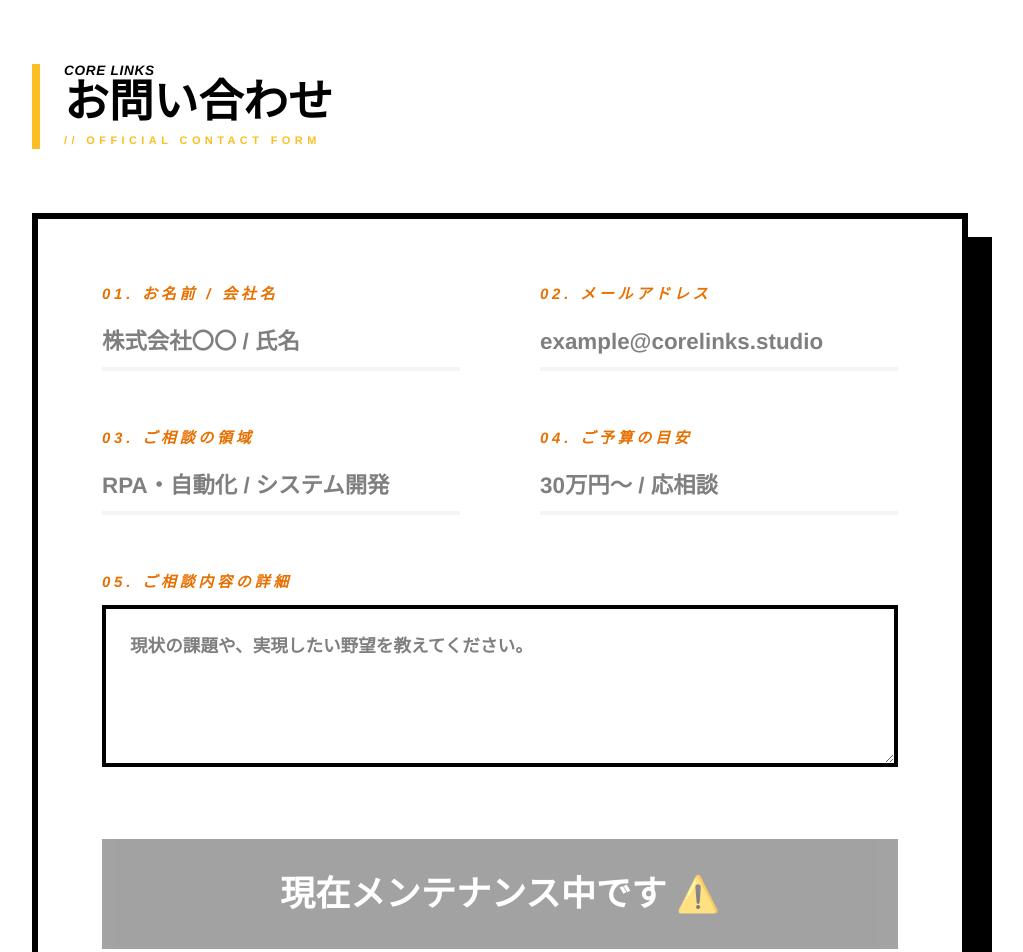
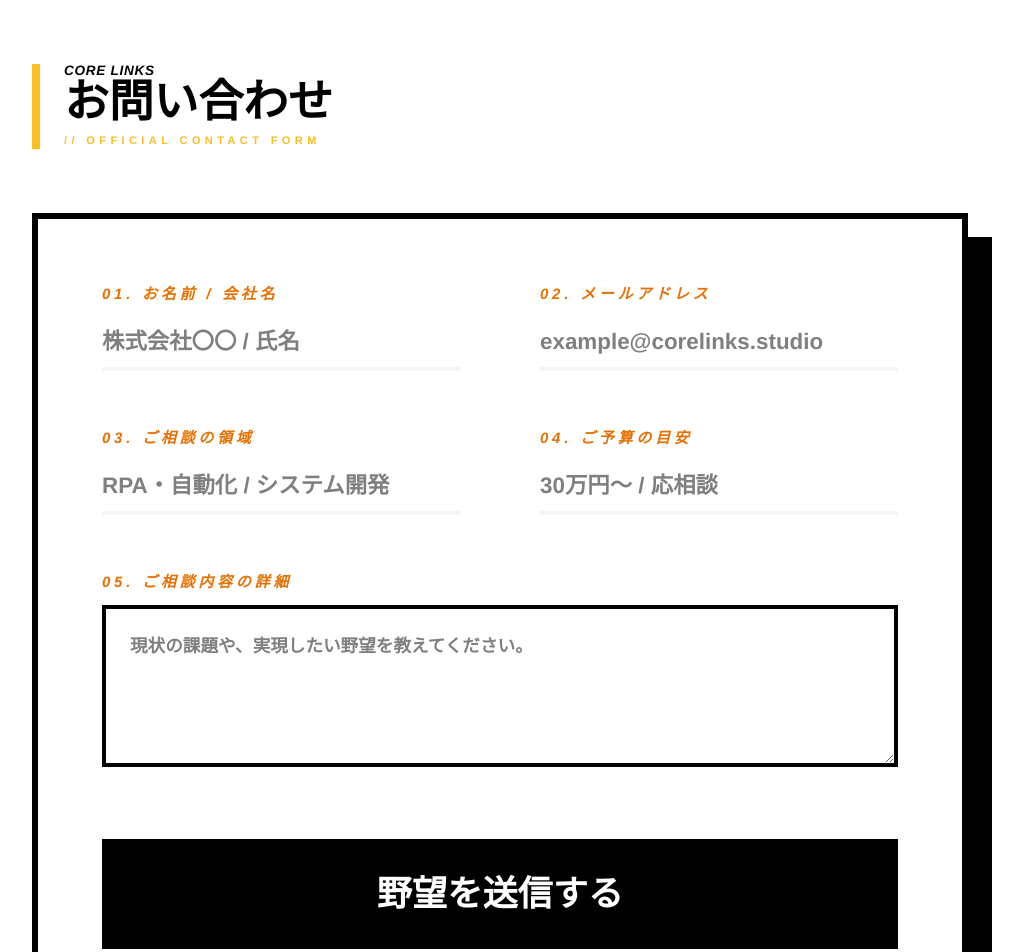
Before and after one commit to oppohone011-ux/core_links_hp, a Next.js app: page /contact in a window 1280 px wide. Shown: the top 952 px of the page, without its empty margins (140-1163 px from the left). Built offline with nearby package versions, Linux system fonts and the light colour scheme.

Commit message:
feat: お問い合わせフォームとAI門番機能の実装

```diff
--- a/src/app/contact/page.tsx
+++ b/src/app/contact/page.tsx
@@ -1,7 +1,66 @@
 "use client";
+import { useState } from "react";
 import styles from "./Contact.module.css";
 
 export default function ContactForm() {
+  const [isSubmitting, setIsSubmitting] = useState(false);
+  const [isSent, setIsSent] = useState(false);
+
+  // 送信処理
+  const handleSubmit = async (e: React.FormEvent<HTMLFormElement>) => {
+    e.preventDefault();
+    setIsSubmitting(true);
+
+    const formData = new FormData(e.currentTarget);
+    const data = {
+      name: formData.get("name"),
+      email: formData.get("email"),
+      domain: formData.get("domain"),
+      budget: formData.get("budget"),
+      detail: formData.get("detail"),
+    };
+
+    try {
+      // 🚀 本物のAPI（route.ts）を呼び出す
+      const res = await fetch('/api/contact', {
+        method: 'POST',
+        headers: {
+          'Content-Type': 'application/json',
+        },
+        body: JSON.stringify(data),
+      });
+
+      if (!res.ok) {
+        throw new Error('API送信エラー');
+      }
+
+      setIsSent(true);
+    } catch (error) {
+      console.error("送信エラー:", error);
+      alert("AI門番への通信に失敗しました。時間をおいて再度お試しください。");
+    } finally {
+      setIsSubmitting(false);
+    }
+  };
+
+  if (isSent) {
+    return (
+      <div className={styles.container}>
+        <div className={styles.formCard} style={{ textAlign: "center", padding: "8rem 2rem" }}>
+          <h2 className={styles.mainTitle}>送信完了</h2>
+          <p className={styles.subTitle}>// MISSION RECEIVED</p>
+          <p style={{ fontWeight: 900, marginTop: "2rem" }}>
+            AI門番が内容を確認しました。<br />
+            あなたの「野望」は、現在運営チームに共有されています。
+          </p>
+          <div className={styles.homeBackWrapper}>
+            <a href="/" className={styles.homeBackBtn}>← ホームへ戻る</a>
+          </div>
+        </div>
+      </div>
+    );
+  }
+
   return (
     <div className={styles.container}>
       <div className={styles.messageBox}>
@@ -10,48 +69,53 @@ export default function ContactForm() {
         <p className={styles.subTitle}>// OFFICIAL CONTACT FORM</p>
       </div>
 
-      <form className={styles.formCard} onSubmit={(e) => e.preventDefault()}>
+      <form className={styles.formCard} onSubmit={handleSubmit}>
         <div className={styles.fieldGroup}>
           <label className={styles.label}>01. お名前 / 会社名</label>
-          <input type="text" className={styles.input} placeholder="株式会社〇〇 / 氏名" />
+          <input name="name" type="text" className={styles.input} placeholder="株式会社〇〇 / 氏名" required />
         </div>
 
         <div className={styles.fieldGroup}>
           <label className={styles.label}>02. メールアドレス</label>
-          <input type="email" className={styles.input} placeholder="example@corelinks.studio" />
+          <input name="email" type="email" className={styles.input} placeholder="example@corelinks.studio" required />
         </div>
 
         <div className={styles.fieldGroup}>
           <label className={styles.label}>03. ご相談の領域</label>
-          <input type="text" className={styles.input} placeholder="RPA・自動化 / システム開発" />
+          <input name="domain" type="text" className={styles.input} placeholder="RPA・自動化 / システム開発" />
         </div>
 
         <div className={styles.fieldGroup}>
           <label className={styles.label}>04. ご予算の目安</label>
-          <input type="text" className={styles.input} placeholder="30万円〜 / 応相談" />
+          <input name="budget" type="text" className={styles.input} placeholder="30万円〜 / 応相談" />
         </div>
 
         <div className={`${styles.fieldGroup} ${styles.fullWidth}`}>
           <label className={styles.label}>05. ご相談内容の詳細</label>
-          <textarea rows={4} className={styles.textarea} placeholder="現状の課題や、実現したい野望を教えてください。" />
+          <textarea name="detail" rows={4} className={styles.textarea} placeholder="現状の課題や、実現したい野望を教えてください。" required />
         </div>
 
-        {/* メンテナンス中のため送信ボタンを無効化 */}
-        <button type="button" disabled className={styles.submitBtn}>
-          <div className={styles.submitBtnBg} />
-          <span className={styles.submitBtnText}>現在メンテナンス中です ⚠️</span>
+        <button
+          type="submit"
+          disabled={isSubmitting}
+          className={styles.submitBtn}
+          style={{
+            backgroundColor: isSubmitting ? "#666" : "#000",
+            cursor: isSubmitting ? "not-allowed" : "pointer",
+            opacity: 1
+          }}
+        >
+          <div className={styles.submitBtnBg} style={{ transform: isSubmitting ? "translateY(0)" : "" }} />
+          <span className={styles.submitBtnText}>
+            {isSubmitting ? "門番が確認中..." : "野望を送信する"}
+          </span>
         </button>
 
-        {/* ホームへ戻るための導線 */}
         <div className={styles.homeBackWrapper}>
-          <a href="/" className={styles.homeBackBtn}>
-            ← ホームへ戻る
-          </a>
+          <a href="/" className={styles.homeBackBtn}>← ホームへ戻る</a>
         </div>
 
-        <div className={styles.footerText}>
-          CORE LINKS STUDIO
-        </div>
+        <div className={styles.footerText}>CORE LINKS STUDIO</div>
       </form>
     </div>
   );
```
